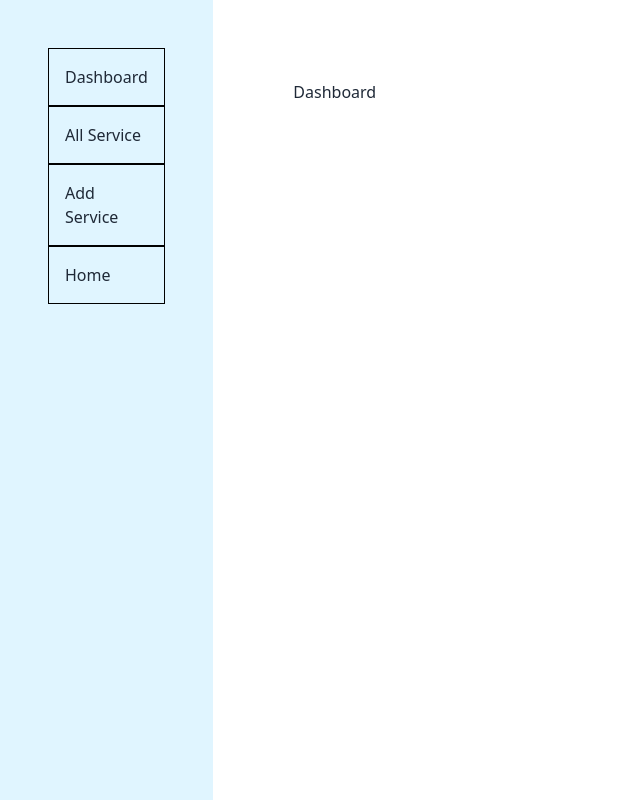
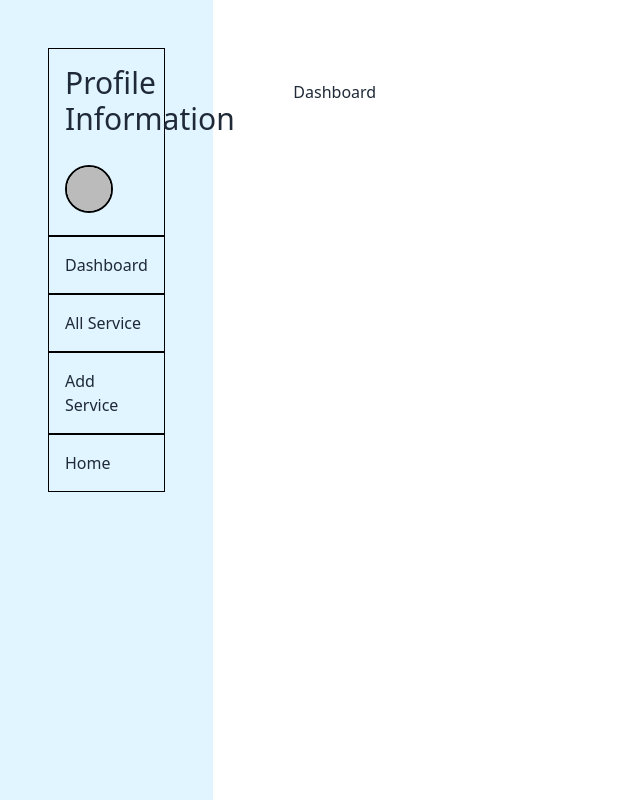
Before and after one commit to kaiyumdev/Medical-Corner, a React (Vite) app: page /dashboard in a window 1280 px wide. Shown: the whole page, without its empty margins (0-640 px from the left). Built offline with nearby package versions, Linux system fonts and the light colour scheme; no server answers; sample sign-in values are in the browser's storage.

Commit message:
feat(getUserInfo): successfully get Register user data speciall email

```diff
--- a/src/layouts/DashboardLayout.jsx
+++ b/src/layouts/DashboardLayout.jsx
@@ -1,6 +1,6 @@
 import { Link, Outlet } from "react-router-dom";
 import useAuth from "../hooks/useAuth";
-// import Profile from "../pages/Profile/Profile";
+import Profile from "../pages/Profile/Profile";
 
 const DashboardLayout = () => {
   const { user } = useAuth()
@@ -8,11 +8,11 @@ const DashboardLayout = () => {
     <div className="grid grid-cols-12">
       <div className="col-span-2 bg-customLightBlue min-h-screen p-12">
         <ul>
-          {/* <li className="border border-black p-4 text w-full flex-col items-center">
+          <li className="border border-black p-4 text w-full flex-col items-center">
             <Link to={"/dashboard/profile"}>
               <Profile></Profile>
             </Link>
-          </li> */}
+          </li>
           <li className="border border-black p-4 text w-full">
             <Link to={""}>Dashboard</Link>
           </li>
--- a/src/pages/Profile/Profile.jsx
+++ b/src/pages/Profile/Profile.jsx
@@ -1,42 +1,42 @@
-// import React, { useEffect, useState } from 'react'
-// import useAuth from '../../hooks/useAuth'
-// // import { Link } from 'react-router-dom';
+import React, { useEffect, useState } from 'react'
+import useAuth from '../../hooks/useAuth'
+// import { Link } from 'react-router-dom';
 
-// const Profile = () => {
-//     const { user } = useAuth();
-//     console.log(user)
-//   const [userInfo, setUserInfo] = useState();
-//   console.log(userInfo)
+const Profile = () => {
+    const { user } = useAuth();
+    console.log(user)
+    const [userInfo, setUserInfo] = useState();
+    console.log(userInfo)
 
-//   useEffect(() => {
-//     fetch(`http://localhost:5000/user/${user?.email}`)
-//       .then((res) => res.json())
-//       .then((data) => setUserInfo(data));
-//   }, [user]);
+    useEffect(() => {
+        fetch(`http://localhost:5000/user/${user?.email}`)
+            .then((res) => res.json())
+            .then((data) => setUserInfo(data));
+    }, [user]);
 
-//   console.log(userInfo);
-//   return (
-//     <div>
-//       <div className="flex justify-between mb-7">
-//         <h1 className="text-3xl ">Profile Information</h1>
-//         {/* <Link
-//           to={`/dashboard/profile/edit/${userInfo?._id}`}
-//           className="btn btn-neutral btn-md"
-//         >
-//           Edit Profile
-//         </Link> */}
-//       </div>
-//       <div>
-//       <div className="avatar">
-//                     <div className="w-12 rounded-full border-2 border-black">
-//                       <img src={user?.photoURL || "/public/placeholder.jpg"} />
-//                     </div>
-//                   </div>
-//         <h1>{userInfo?.name}</h1>
-//         <h1>{userInfo?.email}</h1>
-//       </div>
-//     </div>
-//   );
-// };
+    console.log(userInfo);
+    return (
+        <div>
+            <div className="flex justify-between mb-7">
+                <h1 className="text-3xl ">Profile Information</h1>
+                {/* <Link
+          to={`/dashboard/profile/edit/${userInfo?._id}`}
+          className="btn btn-neutral btn-md"
+        >
+          Edit Profile
+        </Link> */}
+            </div>
+            <div>
+                <div className="avatar">
+                    <div className="w-12 rounded-full border-2 border-black">
+                        <img src={user?.photoURL || "/public/placeholder.jpg"} />
+                    </div>
+                </div>
+                <h1>{userInfo?.name}</h1>
+                <h1>{userInfo?.email}</h1>
+            </div>
+        </div>
+    );
+};
 
-// export default Profile
+export default Profile
```
Also changed, not shown: src/Routes/Routes.jsx (+5 -5 lines).
